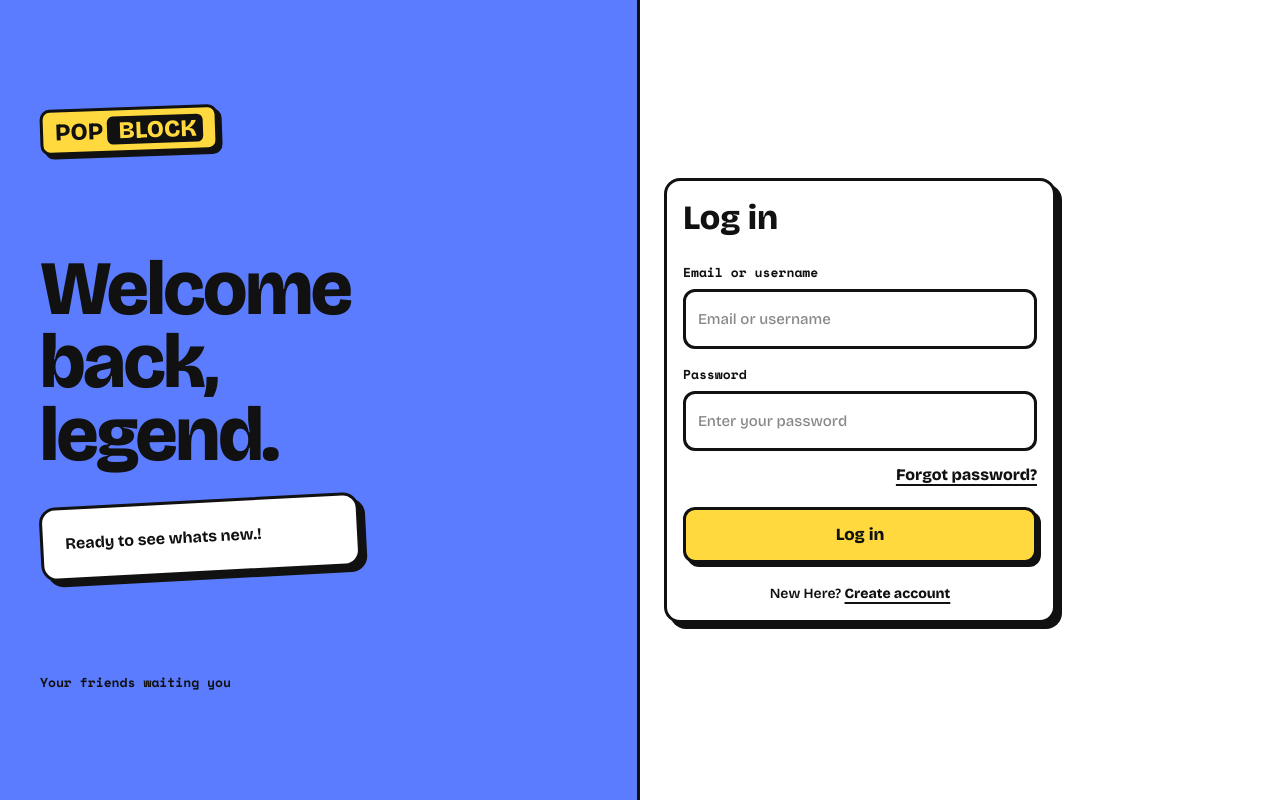
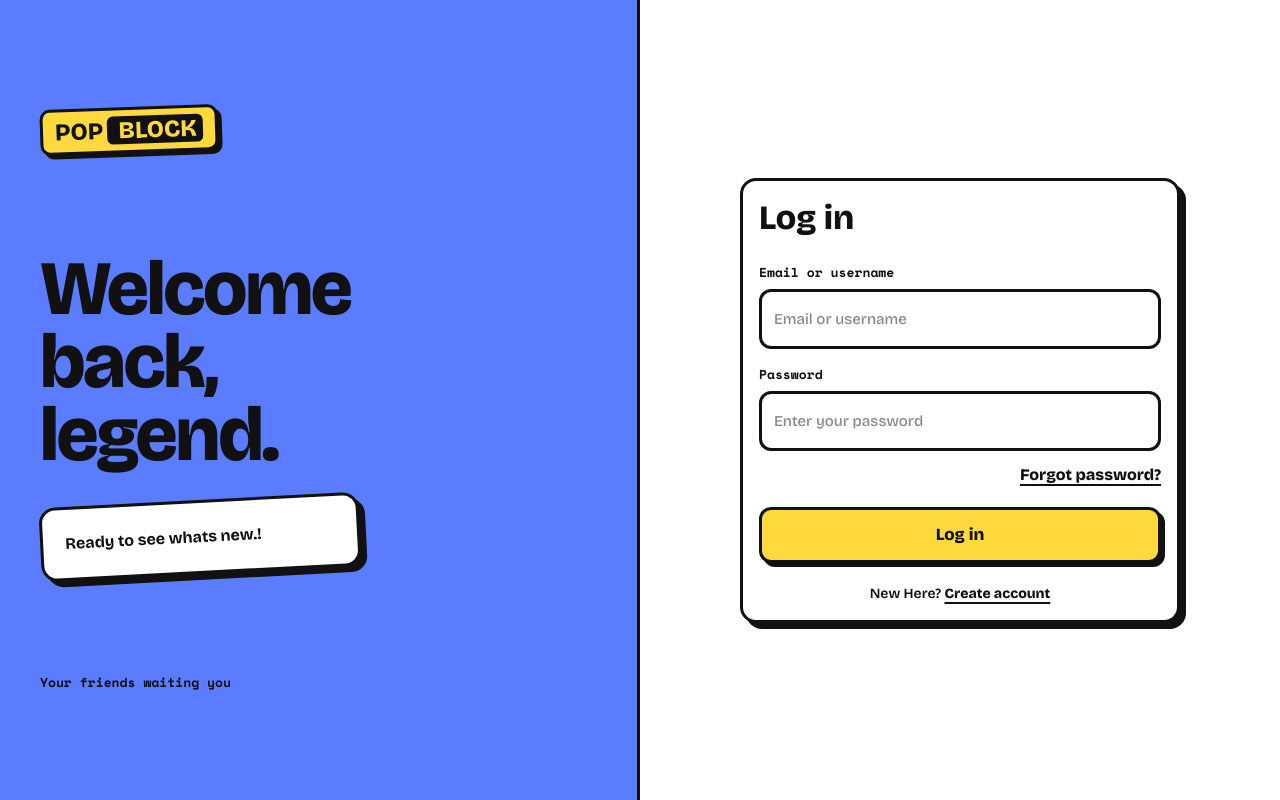
Before and after one commit to motamam08/Social-App, an Angular app: page /#/login in a window 1280 px wide. Built offline with nearby package versions, Linux system fonts and the light colour scheme.

Commit message:
"login form width"

```diff
--- a/src/app/features/login/login.component.html
+++ b/src/app/features/login/login.component.html
@@ -48,8 +48,8 @@
   </section>
 
   <!-- Login Section -->
-  <main class="auth-main flex items-center justify-center px-4 py-8 desk:px-6 max-w-auth">
-    <div class="w-full ">
+  <main class="auth-main flex items-center justify-center px-4 py-8 desk:px-6">
+    <div class="w-full max-w-auth">
       <!-- Login Card -->
       <div class="auth-card rounded-card border-3 border-line bg-surface p-5 text-ink shadow-brutal-lg desk:p-8">
         <form [formGroup]="loginForm" (submit)="login()">
```
